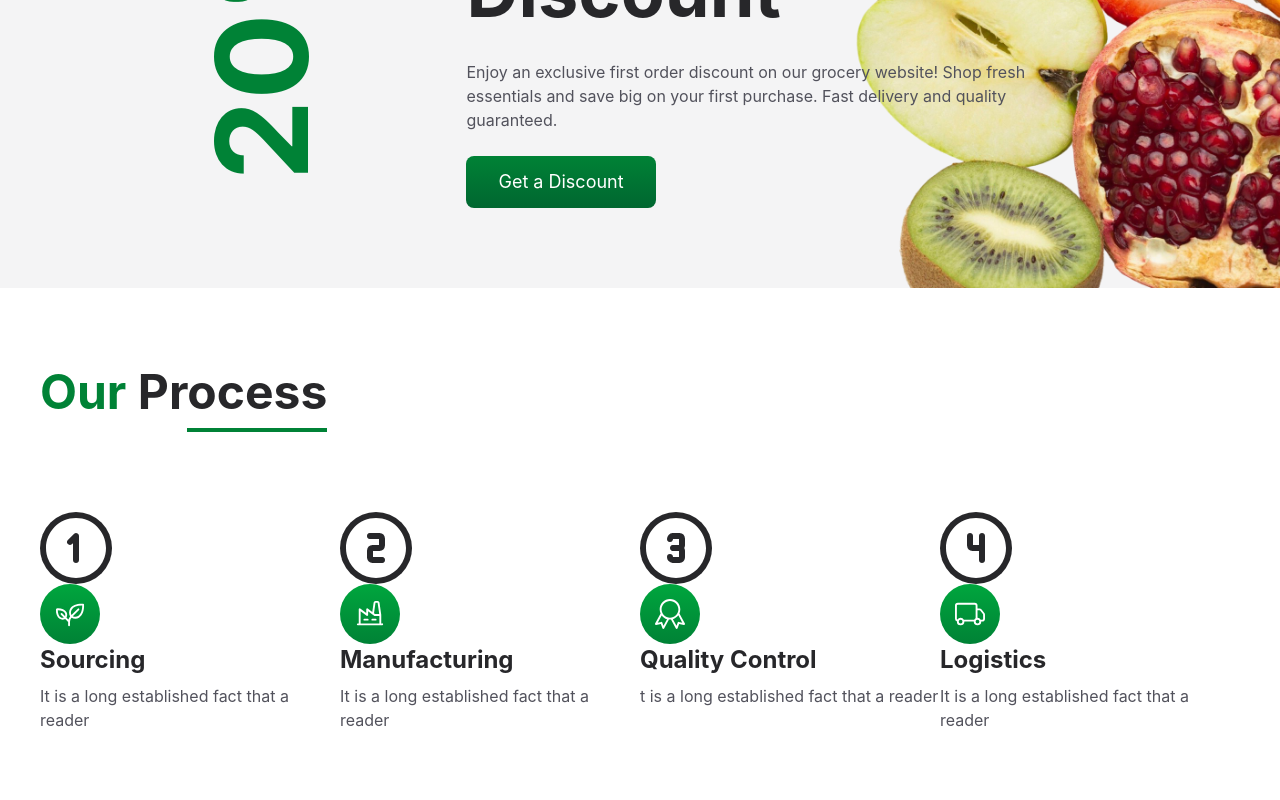
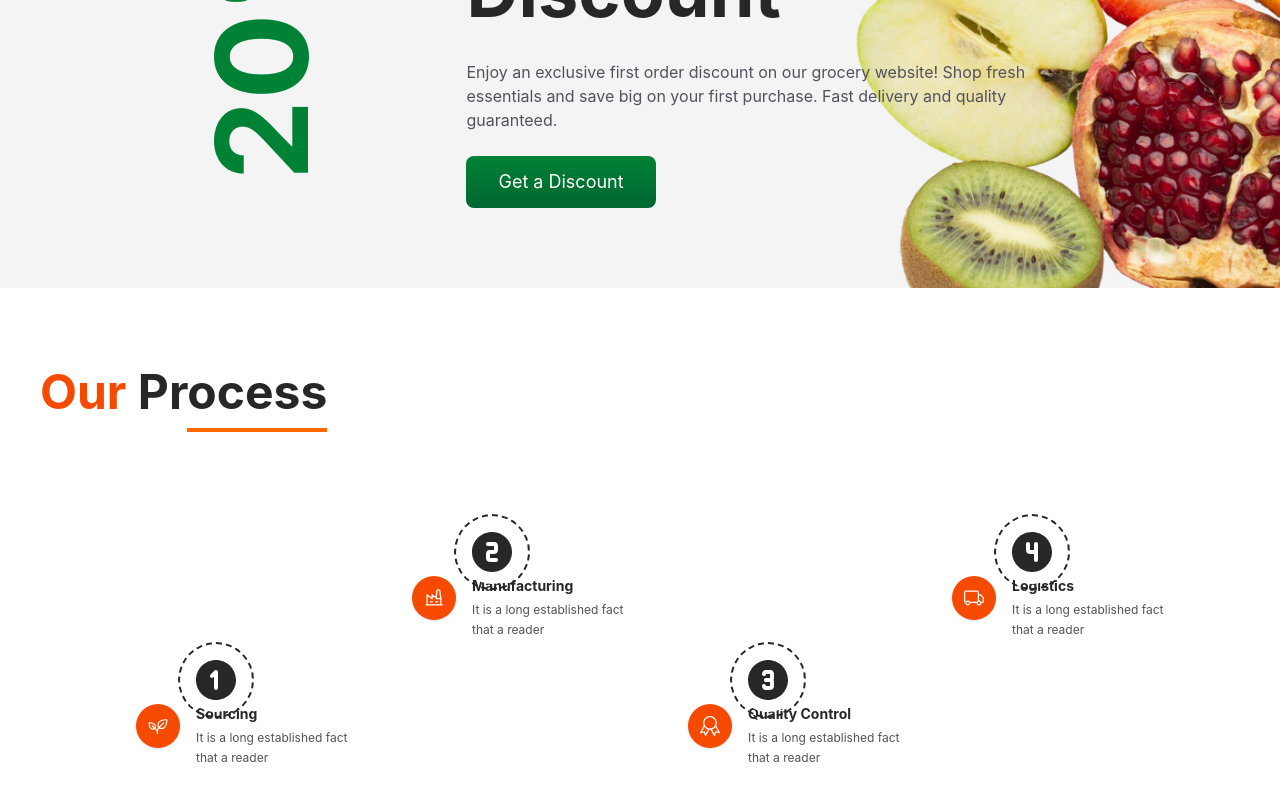
Before and after one commit to Nabeela-Kanwal/Grocery-store-react, a React (Vite) app: page / in a window 1280 px wide. Shown: the part 5792-6592 px from the top of the page. Built offline with nearby package versions, Linux system fonts and the light colour scheme.

Commit message:
fixed layout

```diff
--- a/src/components/Heading/Heading.jsx
+++ b/src/components/Heading/Heading.jsx
@@ -1,11 +1,23 @@
-const Heading = ({ highlight, heading }) => {
+const accentColors = {
+  green: "text-green-700",
+  orange: "text-orange-600",
+};
+
+const underlineColors = {
+  green: "bg-green-700",
+  orange: "bg-orange-500",
+};
+
+const Heading = ({ highlight, heading, accent = "green" }) => {
+  const accentColor = accentColors[accent] || accentColors.green;
+  const underlineColor = underlineColors[accent] || underlineColors.green;
 
   return (
     <div className="w-fit mx-auto">
       <h2 className="text-zinc-800 md:text-5xl text-[2.5rem] font-bold">
-        <span className="text-green-700">{highlight}</span> {heading}
+        <span className={accentColor}>{highlight}</span> {heading}
       </h2>
-      <div className="w-35 h-1 bg-green-700 ms:mt-6 mt-3 ml-auto"></div>
+      <div className={`w-35 h-1 ${underlineColor} ms:mt-6 mt-3 ml-auto`}></div>
     </div>
   );
 };
--- a/src/components/Process/Process.jsx
+++ b/src/components/Process/Process.jsx
@@ -1,4 +1,3 @@
-import React from "react";
 import Heading from "../Heading/Heading";
 import {
   TbCircleNumber1Filled,
@@ -13,29 +12,42 @@ import { BsTruck } from "react-icons/bs";
 const Process = () => {
   const renderSteps = steps.map((items) => {
     return (
-      <div className="flex-1">
-        <span className="flex justify-center items-center w-18 h-18 rounded-full text-8xl bg-zinc-800 text-white outline=[3px]  outline-zinc-800 outline-dashed=">
+      <div
+        key={items.id}
+        className={`relative flex items-start gap-4 md:absolute md:w-64 ${items.position}`}
+      >
+        <span className="absolute -top-14 left-12 hidden size-16 items-center justify-center rounded-full bg-white text-5xl text-zinc-800 outline-2 outline-offset-4 outline-dashed outline-zinc-800 md:flex">
           {items.number}
         </span>
-        <div className="flex items-center">
-          <span className="flex justify-center items-center text-3xl bg-gradient-to-b from-green-600 to-green-700 text-white w-15 h-15 rounded-full">
+        <div className="flex shrink-0 items-center justify-center">
+          <span className="flex size-12 items-center justify-center rounded-full bg-orange-600 text-2xl text-white shadow-sm md:size-11 md:text-xl">
             {items.icon}
           </span>
         </div>
         <div>
-          <h4 className="text-zinc-800 text-2xl font-bold">{items.title}</h4>
-          <p className="text-zinc-600 mt-2">{items.para}</p>
+          <span className="mb-2 flex size-10 items-center justify-center rounded-full bg-white text-3xl text-zinc-800 outline-2 outline-offset-3 outline-dashed outline-zinc-800 md:hidden">
+            {items.number}
+          </span>
+          <h4 className="text-base font-bold text-zinc-800 md:text-sm">
+            {items.title}
+          </h4>
+          <p className="mt-1 max-w-44 text-sm leading-relaxed text-zinc-600 md:text-xs">
+            {items.para}
+          </p>
         </div>
       </div>
     );
   });
+
   return (
     <section>
       <div className="max-w-[1400px] mx-auto px-10 py-20">
-        <div className="w-fit mr-auto ">
-          <Heading highlight="Our" heading="Process" />
+        <div className="w-fit mr-auto">
+          <Heading highlight="Our" heading="Process" accent="orange" />
         </div>
-        <div className="flex mt-20 justify-center mt-20">{renderSteps}</div>
+        <div className="relative mt-16 grid gap-14 md:mt-24 md:h-96 md:block">
+          {renderSteps}
+        </div>
       </div>
     </section>
   );
@@ -50,6 +62,7 @@ const steps = [
     title: "Sourcing",
     para: "It is a long established fact that a reader",
     icon: <PiPlant />,
+    position: "md:left-[8%] md:top-44",
   },
 
   {
@@ -58,14 +71,16 @@ const steps = [
     title: "Manufacturing",
     para: "It is a long established fact that a reader",
     icon: <PiFactory />,
+    position: "md:left-[31%] md:top-12",
   },
 
   {
     id: 3,
     number: <TbCircleNumber3Filled />,
     title: "Quality Control",
-    para: "t is a long established fact that a reader",
+    para: "It is a long established fact that a reader",
     icon: <SlBadge />,
+    position: "md:left-[54%] md:top-44",
   },
 
   {
@@ -74,5 +89,6 @@ const steps = [
     title: "Logistics",
     para: "It is a long established fact that a reader",
     icon: <BsTruck />,
+    position: "md:left-[76%] md:top-12",
   },
 ];
```
Also changed, not shown: 5 other files (tests, documents, lock files or other folders).
